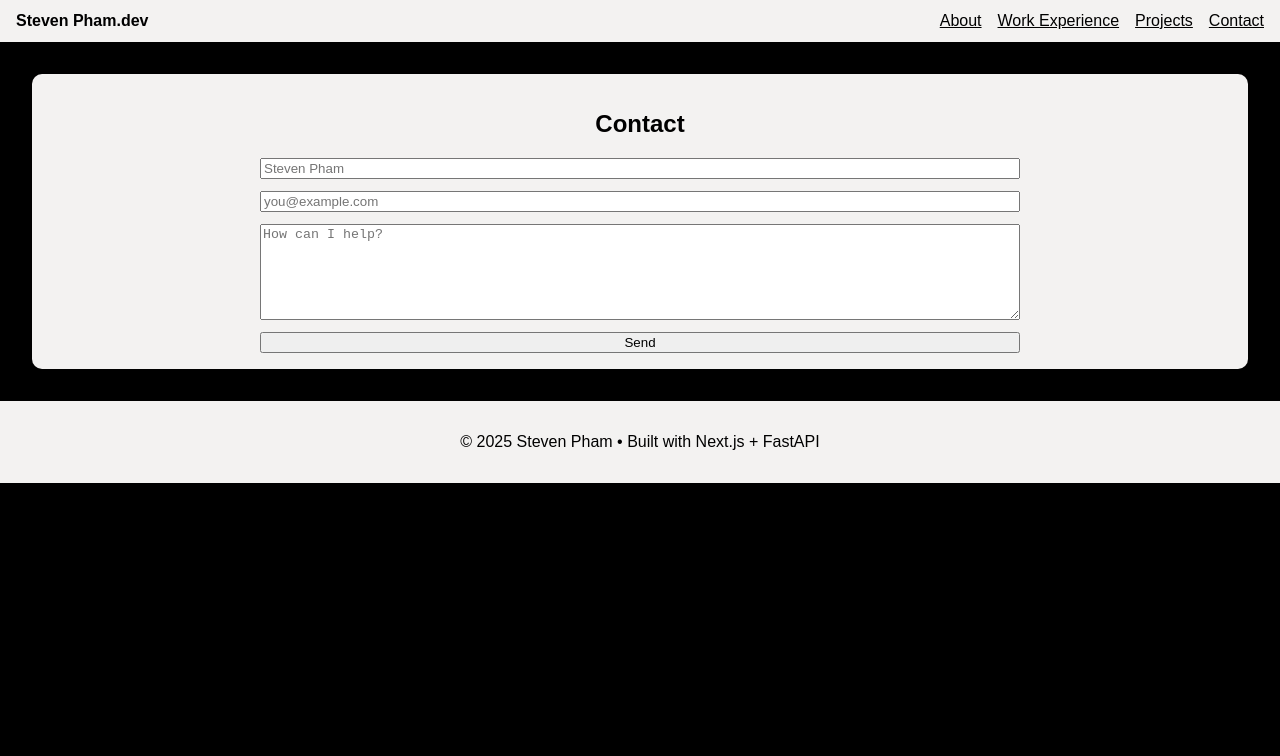
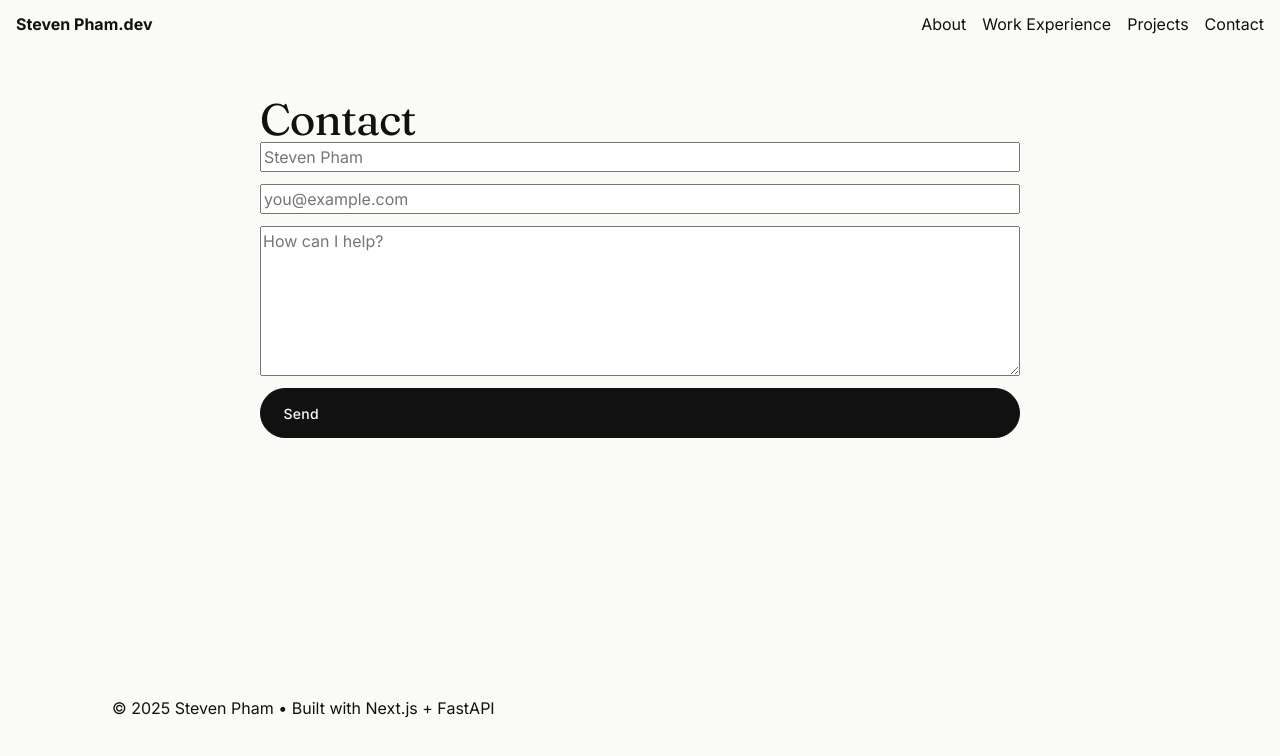
Before and after one commit to xStevenTP/personal-website, a Next.js app in the folder src/frontend/: page /contact in a window 1280 px wide. Shown: the top 756 px of the page. Built offline with nearby package versions, Linux system fonts and the light colour scheme; no server answers.

Commit message:
refactor(styles): introduce design tokens, reset, and editorial typography

```diff
--- a/src/frontend/app/globals.scss
+++ b/src/frontend/app/globals.scss
@@ -1,71 +1,37 @@
-@use "../styles/variables" as *;
-@use "../styles/mixins" as *;
+// src/frontend/app/globals.scss
+@use '../styles/tokens';
+@use '../styles/reset';
+@use '../styles/typography';
+@use '../styles/mixins' as *;
+@use '../styles/variables' as *;
 
-body {
-  margin: 0;
-  font-family: sans-serif;
-  background: $bg;
-  color: $text;
+.container {
+  @include container;
+  padding-block: var(--space-12);
+  min-height: calc(100vh - 200px);
 }
 
-a {
-  color: #000;
+.btn {
+  display: inline-flex;
+  align-items: center;
+  gap: var(--space-2);
+  padding: 0.85rem 1.4rem;
+  border: 1px solid var(--ink);
+  background: var(--ink);
+  color: var(--bg);
+  font-size: var(--fs-sm);
+  font-weight: 500;
+  letter-spacing: 0.02em;
+  border-radius: 999px;
+  transition: background var(--dur-fast) var(--ease-out), color var(--dur-fast) var(--ease-out), transform var(--dur-fast) var(--ease-out);
+  @include focus-ring;
+  &:hover { background: var(--bg); color: var(--ink); }
+  &.ghost { background: transparent; color: var(--ink); border-color: var(--ink); }
+  &.ghost:hover { background: var(--ink); color: var(--bg); }
 }
 
-.container {
-  background: $containerBackground;
-  padding: 1rem 2rem;
-  margin: 2rem;
-  border-radius: 10px;
-  text-align: center;
-}
+.eyebrow + h2, .eyebrow + h1 { margin-top: var(--space-3); }
+hr.rule { border: none; border-top: 1px solid var(--rule); margin: var(--space-12) 0; }
 
-.footer {
-  border: none;
-  padding: 2rem;
-  margin: 0;
-  border-radius: 0;
-}
-
-.cta {
-  display: flex;
-  flex-direction: column;
-
-  .btn {
-    padding: 1rem;
-    background-color: $cardBackground;
-    margin: 1rem auto;
-    width: 10rem;
-    border-radius: 10px;
-    text-decoration: none;
-  }
-}
-
-.card {
-  background-color: $cardBackground;
-  padding: 1rem 2rem 2rem;
-  border-radius: 10px;
-  margin: 1rem;
-  text-align: left;
-
-  h4 {
-    margin: 1rem 0;
-  }
-
-  .projectUrls {
-    display: flex;
-    flex-direction: column;
-
-    a {
-      margin: .5rem 0;
-      font-weight: bold;
-    }
-  }
-}
-
-.sectionLinks {
-  div {
-    display: flex;
-    flex-direction: column;
-  }
-}
+[data-arrow]::after { content: ' →'; transition: transform var(--dur-fast) var(--ease-out); display: inline-block; }
+a:hover [data-arrow]::after { transform: translateX(4px); }
--- a/src/frontend/app/layout.tsx
+++ b/src/frontend/app/layout.tsx
@@ -1,20 +1,36 @@
 import type { Metadata } from 'next';
-import Head from "next/head";
+import { Fraunces, Inter } from 'next/font/google';
 import './globals.scss';
 import Footer from '../components/Footer';
 import Navbar from '../components/Navbar';
 
+const fraunces = Fraunces({
+  subsets: ['latin'],
+  variable: '--font-display',
+  display: 'swap',
+  axes: ['opsz'],
+});
+
+const inter = Inter({
+  subsets: ['latin'],
+  variable: '--font-body',
+  display: 'swap',
+});
+
 export const metadata: Metadata = {
-  title: "Steven Pham — Full-Stack Engineer",
-  description: "Portfolio and resume of a full-stack engineer."
+  title: 'Steven Pham — Engineer & Realtor',
+  description: 'Boston-based software engineer at Rakuten and licensed real-estate agent at Privi Realty. Problem solver. Innovator.',
+  metadataBase: new URL('https://stevenpham.dev'),
+  openGraph: {
+    title: 'Steven Pham — Engineer & Realtor',
+    description: 'Engineering software. Selling homes. Solving problems.',
+    type: 'website',
+  },
 };
 
 export default function RootLayout({ children }: { children: React.ReactNode }) {
   return (
-    <html lang="en">
-      <Head>
-        <link rel="icon" href="/favicon.ico" />
-      </Head>
+    <html lang="en" className={`${fraunces.variable} ${inter.variable}`}>
       <body>
         <Navbar />
         <main className="container">{children}</main>
--- a/src/frontend/styles/_mixins.scss
+++ b/src/frontend/styles/_mixins.scss
@@ -1,6 +1,13 @@
-@mixin button-base {
-  padding: .7rem 1rem;
-  border-radius: 12px;
-  border: 1px solid rgba(255,255,255,.14);
-  cursor: pointer;
+// src/frontend/styles/_mixins.scss
+@mixin focus-ring {
+  &:focus-visible { outline: 2px solid var(--accent); outline-offset: 3px; }
 }
+@mixin hairline-top { border-top: 1px solid var(--rule); }
+@mixin hairline-bottom { border-bottom: 1px solid var(--rule); }
+@mixin container { max-width: var(--max-w); margin-inline: auto; padding-inline: var(--gutter); }
+@mixin reveal-on-scroll {
+  opacity: 0;
+  transform: translateY(12px);
+  transition: opacity var(--dur-med) var(--ease-out), transform var(--dur-med) var(--ease-out);
+  &[data-in='true'] { opacity: 1; transform: none; }
+}
--- /dev/null
+++ b/src/frontend/styles/_reset.scss
@@ -0,0 +1,14 @@
+// src/frontend/styles/_reset.scss
+*, *::before, *::after { box-sizing: border-box; }
+* { margin: 0; }
+html, body { height: 100%; }
+body { line-height: 1.5; -webkit-font-smoothing: antialiased; }
+img, picture, video, canvas, svg { display: block; max-width: 100%; }
+input, button, textarea, select { font: inherit; color: inherit; }
+p, h1, h2, h3, h4, h5, h6 { overflow-wrap: break-word; }
+a { color: inherit; text-decoration: none; }
+ul { list-style: none; padding: 0; }
+:focus-visible { outline: 2px solid var(--accent); outline-offset: 3px; border-radius: 2px; }
+@media (prefers-reduced-motion: reduce) {
+  *, *::before, *::after { animation-duration: 0.01ms !important; transition-duration: 0.01ms !important; }
+}
--- /dev/null
+++ b/src/frontend/styles/_tokens.scss
@@ -0,0 +1,55 @@
+// src/frontend/styles/_tokens.scss
+:root {
+  --ivory: #FAFAF7;
+  --ink: #111111;
+  --ink-soft: #2A2A2A;
+  --mute: #8A8580;
+  --rule: #E6E2D9;
+  --accent: #C9A227;
+  --bg: var(--ivory);
+  --fg: var(--ink);
+
+  --font-display-stack: var(--font-display), Georgia, serif;
+  --font-body-stack: var(--font-body), system-ui, -apple-system, sans-serif;
+  --font-mono-stack: ui-monospace, SFMono-Regular, Menlo, monospace;
+
+  --fs-xs: 0.75rem;
+  --fs-sm: 0.875rem;
+  --fs-base: 1rem;
+  --fs-md: 1.125rem;
+  --fs-lg: 1.375rem;
+  --fs-xl: 1.875rem;
+  --fs-2xl: clamp(2rem, 4vw, 2.75rem);
+  --fs-3xl: clamp(2.5rem, 7vw, 4.5rem);
+
+  --space-1: 0.25rem;
+  --space-2: 0.5rem;
+  --space-3: 0.75rem;
+  --space-4: 1rem;
+  --space-6: 1.5rem;
+  --space-8: 2rem;
+  --space-12: 3rem;
+  --space-16: 4rem;
+  --space-24: 6rem;
+
+  --max-w: 1120px;
+  --gutter: clamp(1rem, 4vw, 2rem);
+
+  --radius-sm: 4px;
+  --radius-md: 8px;
+
+  --ease-out: cubic-bezier(0.16, 1, 0.3, 1);
+  --dur-fast: 180ms;
+  --dur-med: 320ms;
+}
+
+@media (prefers-color-scheme: dark) {
+  :root {
+    --bg: #0E0E0C;
+    --fg: #F2EFE7;
+    --ink: #F2EFE7;
+    --ink-soft: #D9D5CB;
+    --mute: #8A8580;
+    --rule: #2A2926;
+  }
+}
--- /dev/null
+++ b/src/frontend/styles/_typography.scss
@@ -0,0 +1,22 @@
+// src/frontend/styles/_typography.scss
+body {
+  font-family: var(--font-body-stack);
+  font-size: var(--fs-base);
+  color: var(--fg);
+  background: var(--bg);
+}
+h1, h2, h3, .display {
+  font-family: var(--font-display-stack);
+  font-weight: 400;
+  letter-spacing: -0.02em;
+  line-height: 1.05;
+  font-variation-settings: "opsz" 144;
+}
+h1, .display { font-size: var(--fs-3xl); }
+h2 { font-size: var(--fs-2xl); }
+h3 { font-size: var(--fs-xl); }
+h4 { font-family: var(--font-body-stack); font-size: var(--fs-md); font-weight: 500; }
+p { font-size: var(--fs-md); line-height: 1.6; color: var(--ink-soft); max-width: 65ch; }
+.lede { font-family: var(--font-display-stack); font-size: var(--fs-lg); line-height: 1.35; color: var(--ink); max-width: 36ch; font-variation-settings: "opsz" 14; }
+.eyebrow { font-family: var(--font-body-stack); font-size: var(--fs-xs); font-weight: 500; letter-spacing: 0.16em; text-transform: uppercase; color: var(--mute); }
+small, .small { font-size: var(--fs-sm); color: var(--mute); }
--- a/src/frontend/styles/_variables.scss
+++ b/src/frontend/styles/_variables.scss
@@ -1,4 +1,9 @@
-$bg: #000;
-$text: #000;
-$containerBackground: #f3f2f1;
-$cardBackground: #fff;
+// src/frontend/styles/_variables.scss
+$bg: var(--bg);
+$fg: var(--fg);
+$ink: var(--ink);
+$ink-soft: var(--ink-soft);
+$mute: var(--mute);
+$rule: var(--rule);
+$accent: var(--accent);
+$max-w: 1120px;
--- a/src/frontend/styles/navbar.module.scss
+++ b/src/frontend/styles/navbar.module.scss
@@ -1,6 +1,6 @@
 @use "./variables" as *;
 
-.nav { background: $containerBackground; }
+.nav { background: var(--bg); }
 .inner { display: flex; justify-content: space-between; padding: .75rem 1rem; }
 .logo { font-weight: bold; text-decoration: none; }
 .links { display: flex; gap: 1rem; }
```
